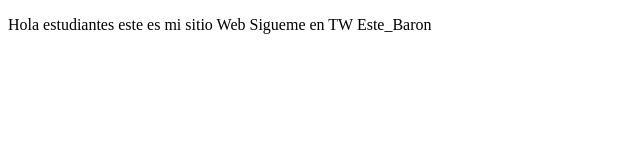
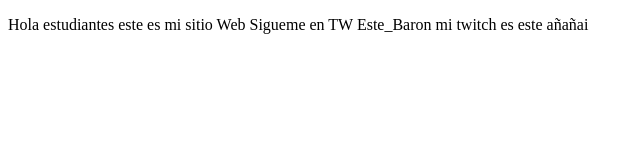
Before and after one commit to EstebanBog/proyectoDemoCursPrework, a plain HTML site: page index.html in a window 1280 px wide. Shown: the whole page, without its empty margins (0-641 px from the left). Drawn offline with Linux system fonts and the light colour scheme.

Commit message:
cambios agregamos sitio de twitch

```diff
--- a/index.html
+++ b/index.html
@@ -9,7 +9,7 @@
 <body>
     <p>
         Hola estudiantes este es mi sitio Web
-        Sigueme en TW Este_Baron
+        Sigueme en TW Este_Baron mi twitch es este añañai
     </p>
 </body>
 </html>
```
